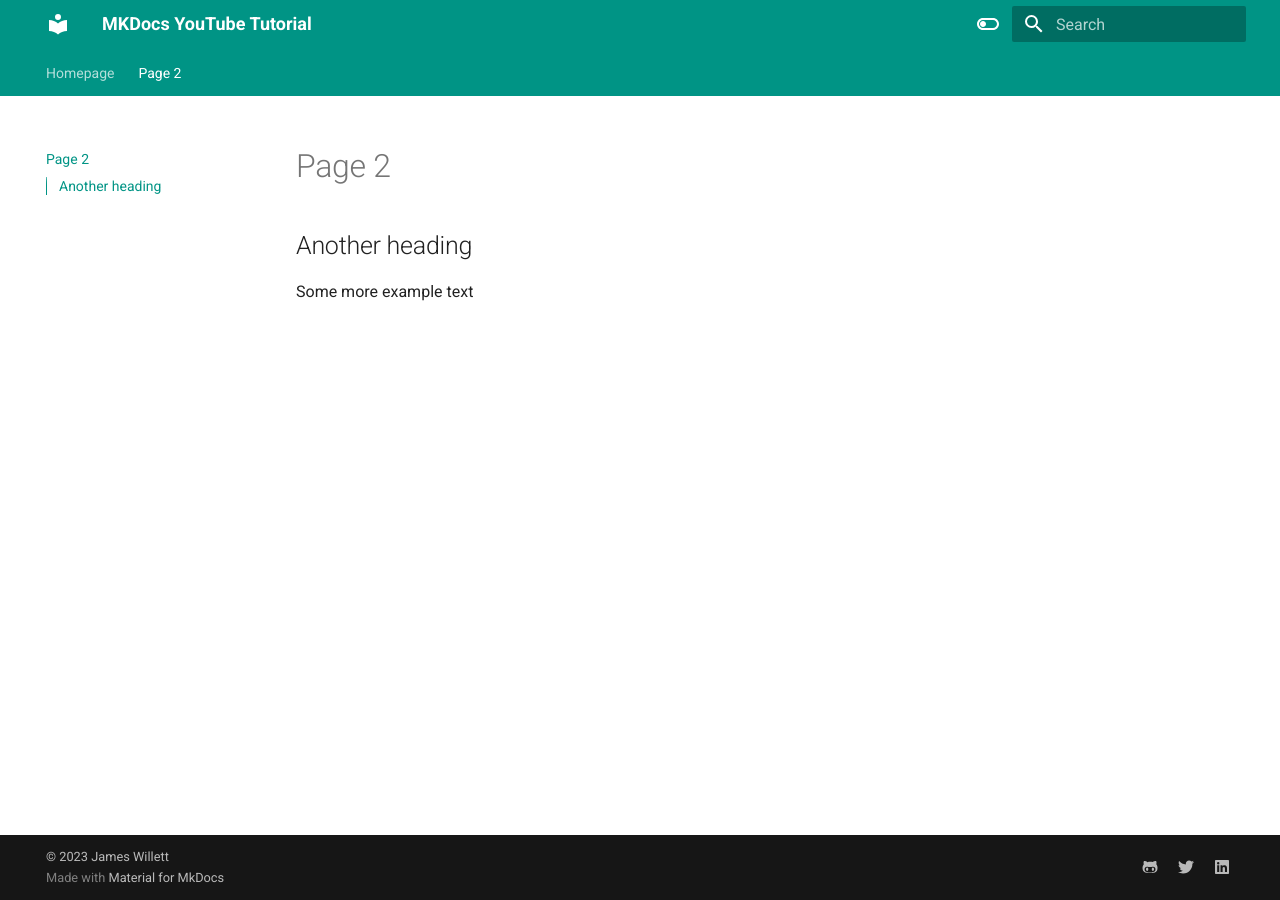
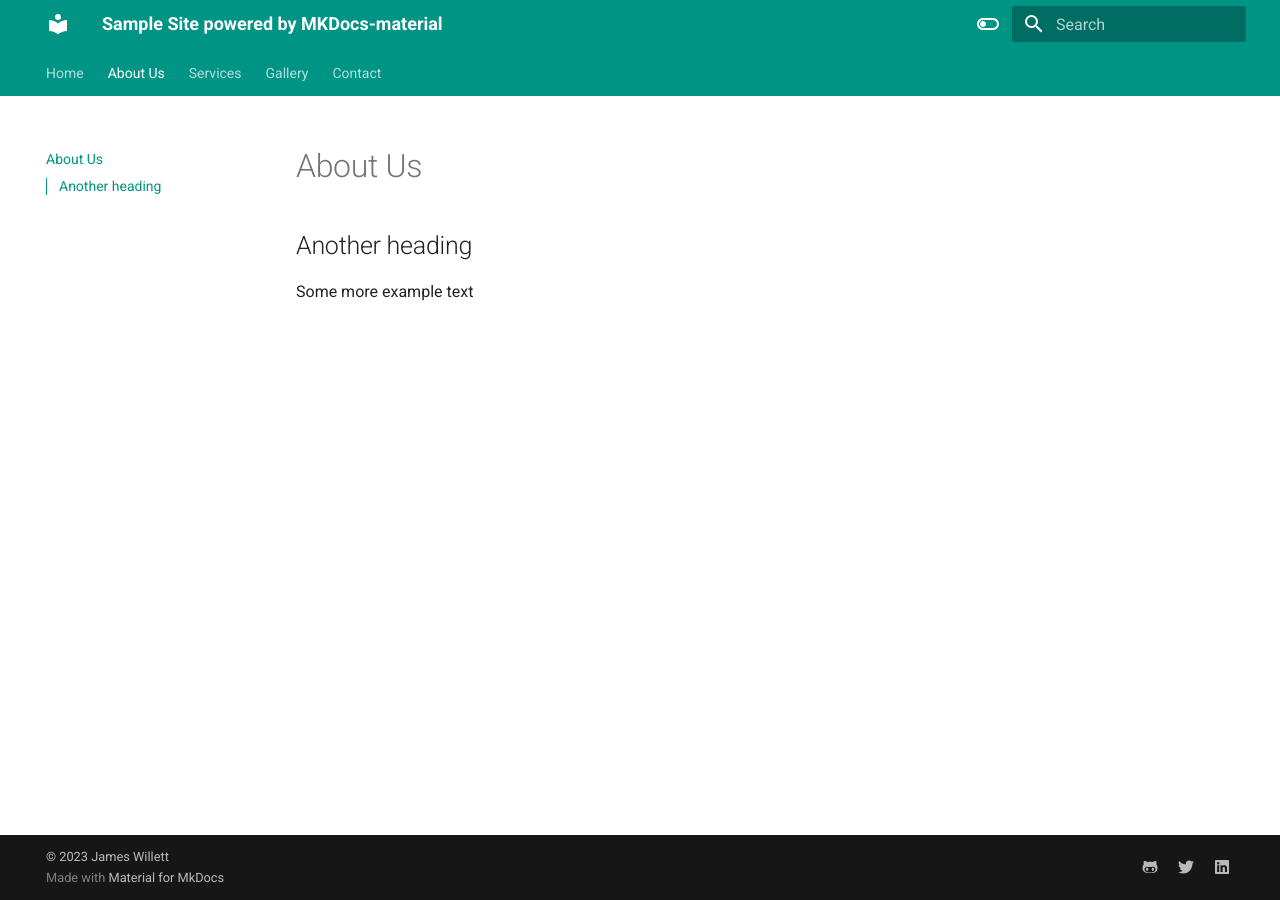
Before and after one commit to cassmastern/Sample-Site-powered-by-MKDocs-material, an MkDocs documentation site: the page built from docs/02_About Us.md, in a window 1280 px wide. Built offline with MkDocs 1.6.1 and Material for MkDocs 9.7.7, drawn with Linux system fonts in a browser that asks for light colours.

Commit message:
basic structure for demo site

````diff
--- a/docs/index.md
+++ b/docs/01_Index.md
@@ -1,4 +1,4 @@
-# Homepage
+# Home
 
 For full documentation visit [mkdocs.org](https://www.mkdocs.org).
 
@@ -57,12 +57,6 @@ def bubble_sort(items):
                     items[j], items[j + 1] = items[j +1], items [j]
 ```
 
-##Icons and Emojis
+## Icons and Emojis
 
-:smile:
-
-:fontawesome-regular-face-laugh-wink:
-
-:fontawesome-brands-twitter:{ .twitter }
-
-:octicons-heart-fill-24:{ .heart }
+:smile: :fontawesome-regular-face-laugh-wink: :fontawesome-brands-twitter:{ .twitter } :octicons-heart-fill-24:{ .heart }
--- a/docs/page2.md
+++ b/docs/02_About Us.md
@@ -1,4 +1,4 @@
-# Page 2
+# About Us
 
 ## Another heading
 
--- /dev/null
+++ b/docs/04_Gallery.md
@@ -0,0 +1,3 @@
+# Gallery
+
+pics
--- /dev/null
+++ b/docs/05_Contact.md
@@ -0,0 +1,3 @@
+# Contact
+
+Contact(s)
--- a/mkdocs.yml
+++ b/mkdocs.yml
@@ -1,4 +1,4 @@
-site_name: MKDocs YouTube Tutorial
+site_name: Sample Site powered by MKDocs-material
 theme:
   name: material
   features:
````
Also changed, not shown: docs/03_Services.md (added, +12 -0 lines).
